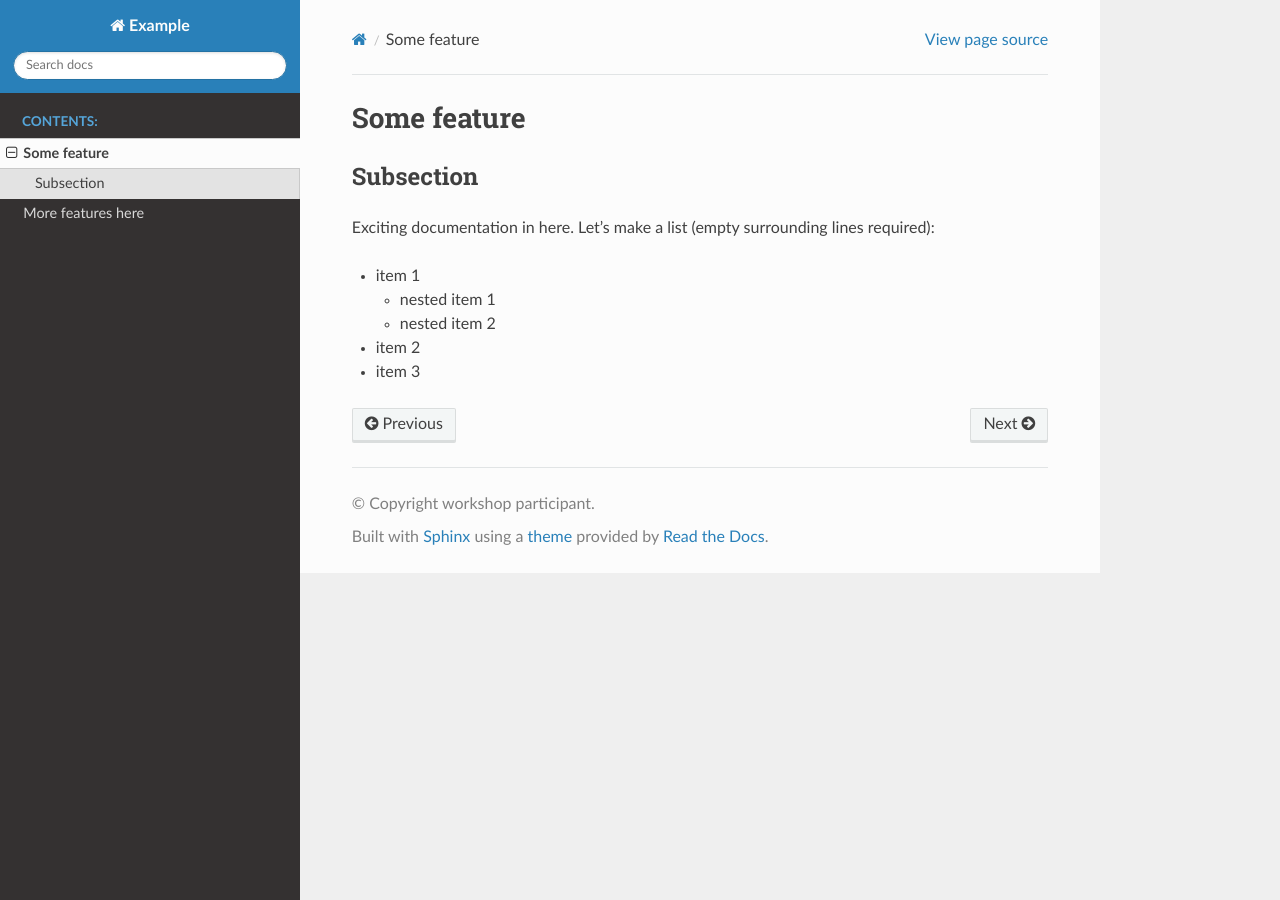
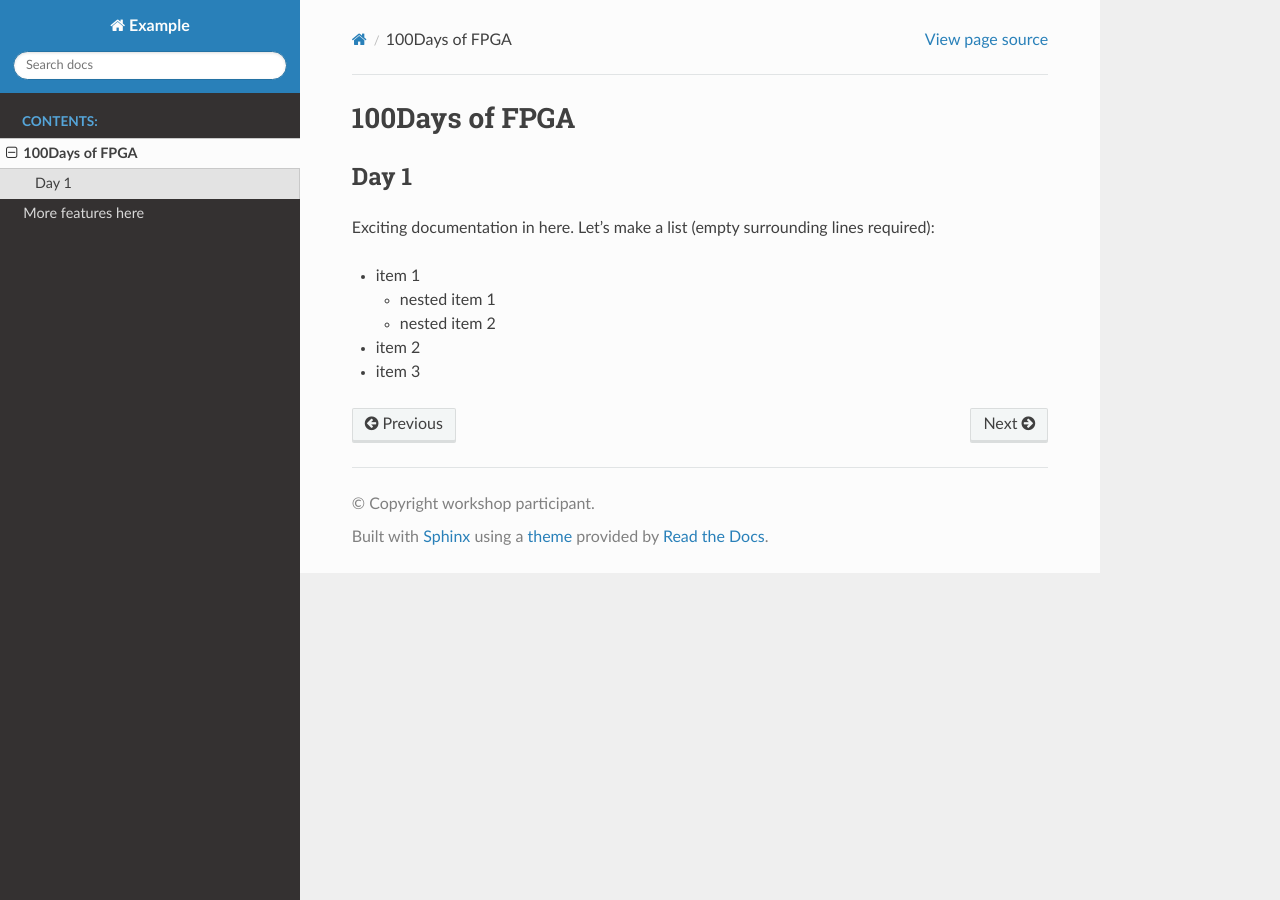
Before and after one commit to IssamChekakta/blog, a Sphinx documentation site: the page built from doc/some-feature.md, in a window 1280 px wide. Built offline with Sphinx 7.4.7 and the Read the Docs theme 2.0.0, drawn with Linux system fonts in a browser that asks for light colours.

Commit message:
Update blog.md

```diff
--- a/doc/some-feature.md
+++ b/doc/some-feature.md
@@ -1,7 +1,6 @@
-# Some feature
+# 100Days of FPGA
 
-## Subsection
-
+## Day 1
 Exciting documentation in here.
 Let's make a list (empty surrounding lines required):
 
```
